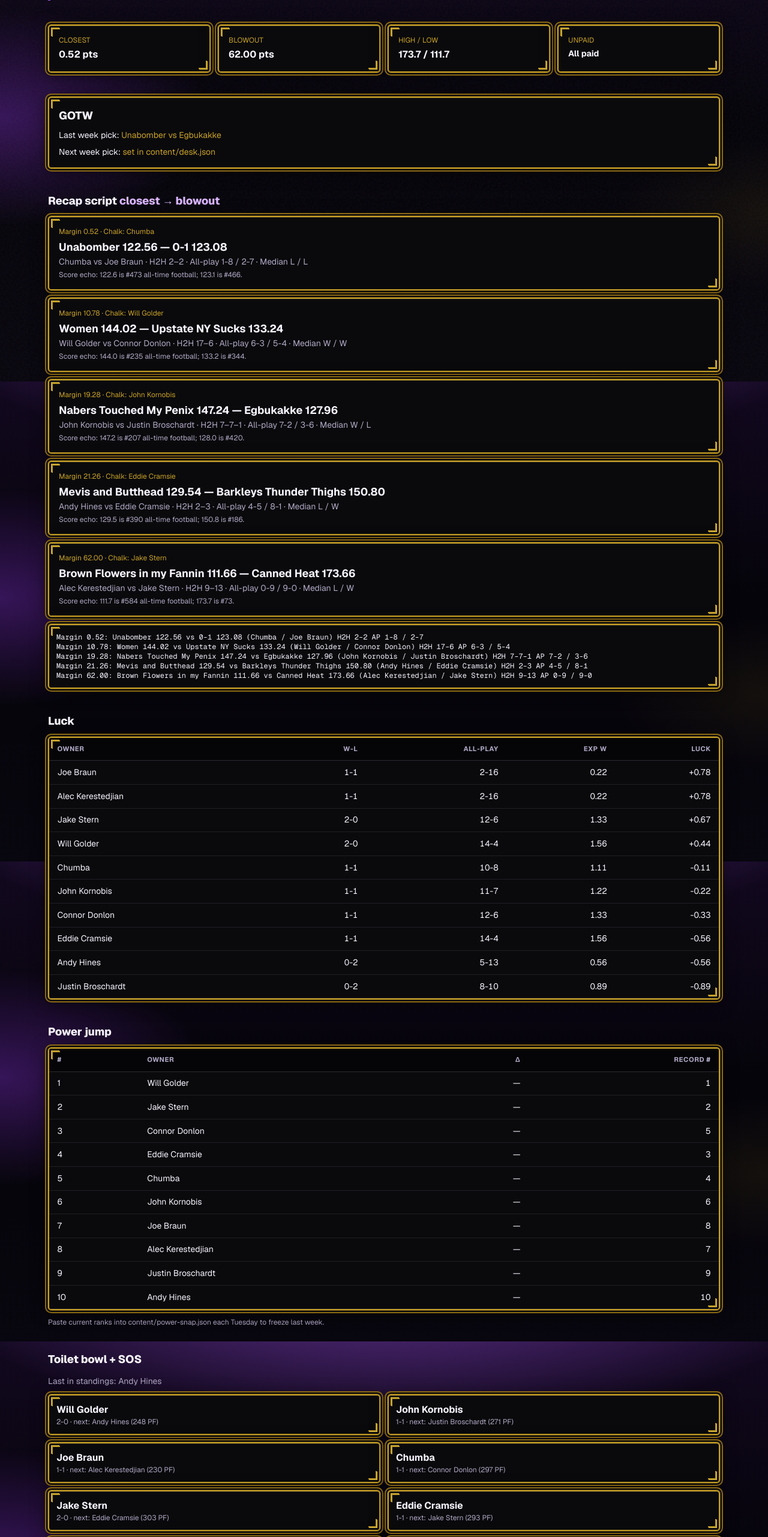
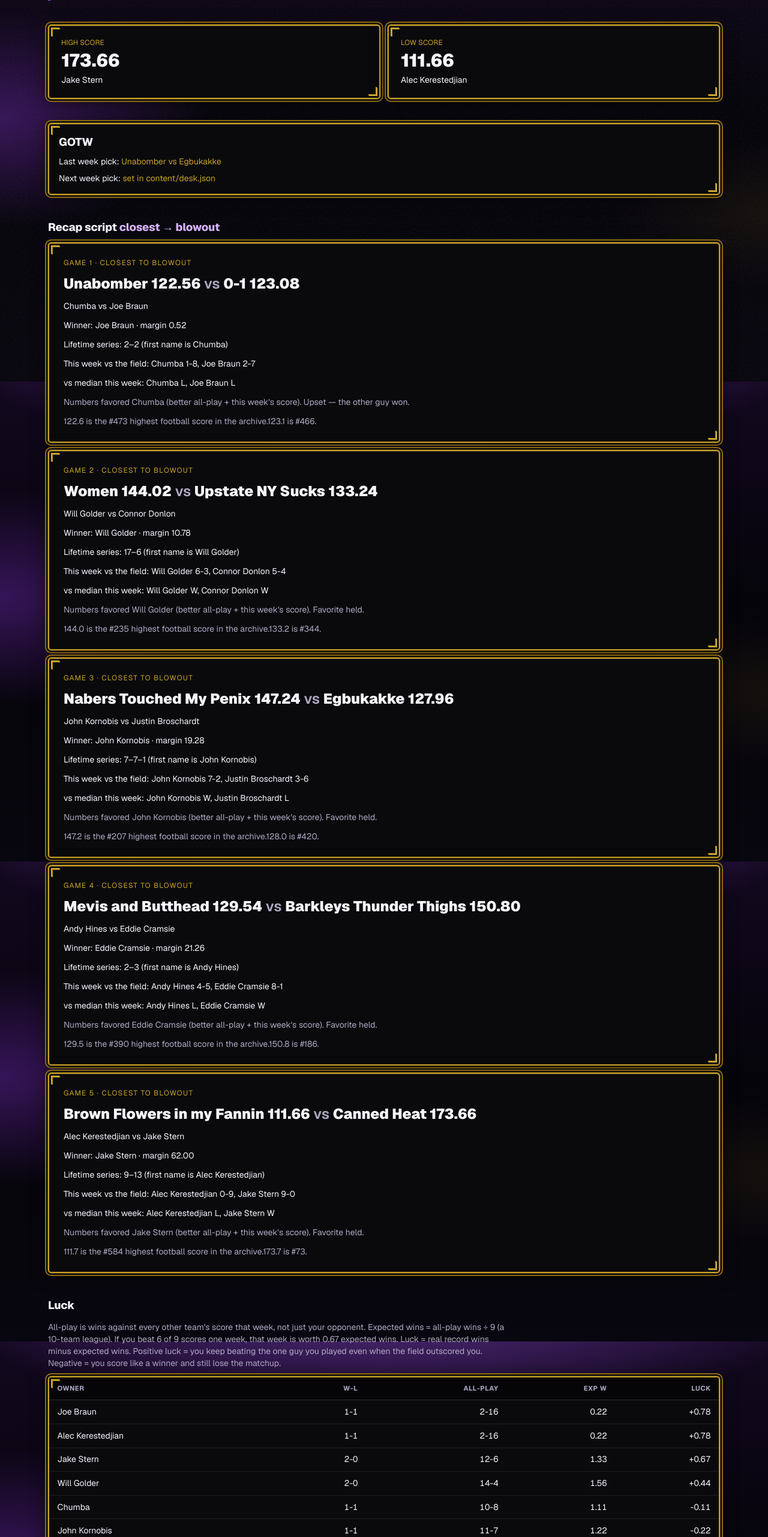
Before and after one commit to WillGolder/Fantasy-Balls-Public, a Next.js app in the folder web/: page /commissionerdesk in a window 1280 px wide. Shown: the part 164-2726 px from the top of the page at 60% size. Built offline with nearby package versions, Linux system fonts and the light colour scheme.

Commit message:
Clean up commissioner desk

```diff
--- a/web/src/app/commissionerdesk/DeskH2H.tsx
+++ b/web/src/app/commissionerdesk/DeskH2H.tsx
@@ -4,7 +4,13 @@ import { useMemo, useState } from "react";
 import type { H2HDetailed } from "@/lib/data";
 import { siteName } from "@/lib/owners";
 
-export function DeskH2H({ rows }: { rows: H2HDetailed[] }) {
+export function DeskH2H({
+  rows,
+  active,
+}: {
+  rows: H2HDetailed[];
+  active?: string[];
+}) {
   const [q, setQ] = useState("");
   const names = useMemo(() => {
     const s = new Set<string>();
@@ -15,25 +21,19 @@ export function DeskH2H({ rows }: { rows: H2HDetailed[] }) {
     return [...s].sort((a, b) => siteName(a).localeCompare(siteName(b)));
   }, [rows]);
 
-  const filtered = rows
-    .filter((r) => {
+  const focus = names.filter((n) => {
+    if (active?.length && !active.includes(n)) return false;
     if (!q) return true;
-      const n = q.toLowerCase();
-      return (
-        r.ownerA.toLowerCase().includes(n) ||
-        r.ownerB.toLowerCase().includes(n) ||
-        siteName(r.ownerA).toLowerCase().includes(n) ||
-        siteName(r.ownerB).toLowerCase().includes(n)
-      );
-    })
-    .sort((a, b) => b.totalGames - a.totalGames);
+    const needle = q.toLowerCase();
+    return n.toLowerCase().includes(needle) || siteName(n).toLowerCase().includes(needle);
+  });
 
   return (
-    <div className="space-y-3">
+    <div className="space-y-6">
       <input
         value={q}
         onChange={(e) => setQ(e.target.value)}
-        placeholder="Filter owner…"
+        placeholder="Jump to an owner…"
         className="w-full sm:w-72 rounded-md bg-[#121018] border border-[#2a2834] px-3 py-2 text-sm"
         list="desk-owners"
       />
@@ -42,39 +42,55 @@ export function DeskH2H({ rows }: { rows: H2HDetailed[] }) {
           <option key={n} value={siteName(n)} />
         ))}
       </datalist>
-      <div className="card overflow-x-auto">
+      {focus.map((name) => {
+        const mine = rows
+          .filter((r) => r.ownerA === name || r.ownerB === name)
+          .map((r) => {
+            const opp = r.ownerA === name ? r.ownerB : r.ownerA;
+            const wins = r.ownerA === name ? r.winsA : r.winsB;
+            const losses = r.ownerA === name ? r.winsB : r.winsA;
+            const fbW = r.ownerA === name ? r.footballWinsA : r.footballWinsB;
+            const fbL = r.ownerA === name ? r.footballWinsB : r.footballWinsA;
+            const bbW = r.ownerA === name ? r.baseballWinsA : r.baseballWinsB;
+            const bbL = r.ownerA === name ? r.baseballWinsB : r.baseballWinsA;
+            return { opp, wins, losses, ties: r.ties, games: r.totalGames, fbW, fbL, bbW, bbL };
+          })
+          .sort((a, b) => siteName(a.opp).localeCompare(siteName(b.opp)));
+        return (
+          <div key={name} className="card p-5 space-y-2">
+            <h3 className="text-lg font-black">{siteName(name)}</h3>
             <table className="data-table">
               <thead>
                 <tr>
-              <th>A</th>
-              <th>B</th>
+                  <th>Opponent</th>
                   <th className="num">Games</th>
-              <th className="num">A-B</th>
-              <th className="num">FB</th>
-              <th className="num">BB</th>
+                  <th className="num">{siteName(name)}–them</th>
+                  <th className="num">Football</th>
+                  <th className="num">Baseball</th>
                 </tr>
               </thead>
               <tbody>
-            {filtered.map((r) => (
-              <tr key={`${r.ownerA}__${r.ownerB}`}>
-                <td>{siteName(r.ownerA)}</td>
-                <td>{siteName(r.ownerB)}</td>
-                <td className="num">{r.totalGames}</td>
+                {mine.map((r) => (
+                  <tr key={r.opp}>
+                    <td>{siteName(r.opp)}</td>
+                    <td className="num">{r.games}</td>
                     <td className="num">
-                  {r.winsA}–{r.winsB}
+                      {r.wins}–{r.losses}
                       {r.ties ? `–${r.ties}` : ""}
                     </td>
                     <td className="num">
-                  {r.footballWinsA}–{r.footballWinsB}
+                      {r.fbW}–{r.fbL}
                     </td>
                     <td className="num">
-                  {r.baseballWinsA}–{r.baseballWinsB}
+                      {r.bbW}–{r.bbL}
                     </td>
                   </tr>
                 ))}
               </tbody>
             </table>
           </div>
+        );
+      })}
     </div>
   );
 }
--- a/web/src/app/commissionerdesk/page.tsx
+++ b/web/src/app/commissionerdesk/page.tsx
@@ -5,7 +5,6 @@ import {
   getHeadToHeadRecordsDetailed,
   getAllPlayTable,
   getMedianTable,
-  getLeagueConfig,
 } from "@/lib/data";
 import {
   getDeskConfig,
@@ -38,12 +37,9 @@ export default function CommissionerDeskPage() {
   const chug = season ? getChugLog(season) : [];
   const power = year ? getPowerJumps(cfg.sport, year) : [];
   const h2h = getHeadToHeadRecordsDetailed();
-  const config = getLeagueConfig();
-  const paid = new Set((config.dues?.paid || []).map((n) => n.toLowerCase()));
-  const owners = season
-    ? season.teams.map((t) => ownerDisplayName(t))
-    : [];
-  const unpaid = owners.filter((n) => ![...paid].some((p) => n.toLowerCase().includes(p) || p.includes(n.toLowerCase().split(" ")[0])));
+  const activeOwners = new Set(
+    season ? season.teams.map((t) => ownerDisplayName(t)) : []
+  );
 
   const sortedWeek = [...thisWeek].sort((a, b) => a.margin - b.margin);
   const gotwNames = (cfg.gotwLast || []).map((s) => s.toLowerCase());
@@ -56,13 +52,39 @@ export default function CommissionerDeskPage() {
     ? [gotwGame, ...sortedWeek.filter((g) => g !== gotwGame)]
     : sortedWeek;
 
-  const high = [...thisWeek].sort((a, b) => Math.max(b.homeScore, b.awayScore) - Math.max(a.homeScore, a.awayScore))[0];
-  const lowGame = [...thisWeek].sort((a, b) => Math.min(a.homeScore, a.awayScore) - Math.min(b.homeScore, b.awayScore))[0];
-  const echoes = year ? getHistoricalScores(cfg.sport).slice(0, 8) : [];
+  const echoes = year
+    ? getHistoricalScores(cfg.sport)
+        .filter((e) => activeOwners.has(e.owner))
+        .slice(0, 8)
+    : [];
 
-  const lastPlace = season
-    ? [...season.teams].sort((a, b) => (b.final_standing || b.standing || 99) - (a.final_standing || a.standing || 99))[0]
-    : null;
+  const standingsSorted = season
+    ? [...season.teams].sort((a, b) => {
+        const ag = (a.wins || 0) + (a.losses || 0) + (a.ties || 0);
+        const bg = (b.wins || 0) + (b.losses || 0) + (b.ties || 0);
+        const ap = ag ? (a.wins || 0) / ag : 0;
+        const bp = bg ? (b.wins || 0) / bg : 0;
+        if (ap !== bp) return ap - bp;
+        return (a.points_for || 0) - (b.points_for || 0);
+      })
+    : [];
+  const basement = standingsSorted.slice(0, 3);
+
+  function highLowWho() {
+    let hi = { owner: "", score: 0 };
+    let lo = { owner: "", score: 9999 };
+    for (const g of thisWeek) {
+      for (const [owner, score] of [
+        [g.homeOwner, g.homeScore],
+        [g.awayOwner, g.awayScore],
+      ] as const) {
+        if (score > hi.score) hi = { owner, score };
+        if (score < lo.score) lo = { owner, score };
+      }
+    }
+    return { hi, lo };
+  }
+  const hl = highLowWho();
 
   function apCell(owner: string) {
     const row = allPlay.rows.find((r) => r.ownerName === owner);
@@ -83,11 +105,6 @@ export default function CommissionerDeskPage() {
     return `${r.winsB}–${r.winsA}${r.ties ? `–${r.ties}` : ""}`;
   }
 
-  const scriptLines = recapOrder.map((g, i) => {
-    const label = i === 0 && gotwGame ? "GOTW" : `Margin ${g.margin.toFixed(2)}`;
-    return `${label}: ${g.homeTeam} ${g.homeScore.toFixed(2)} vs ${g.awayTeam} ${g.awayScore.toFixed(2)} (${siteName(g.homeOwner)} / ${siteName(g.awayOwner)}) H2H ${series(g.homeOwner, g.awayOwner)} AP ${apCell(g.homeOwner)} / ${apCell(g.awayOwner)}`;
-  });
-
   return (
     <div className="space-y-10">
       <div className="page-header-bar">
@@ -103,35 +120,16 @@ export default function CommissionerDeskPage() {
         </p>
       </div>
 
-      <section className="grid gap-3 sm:grid-cols-2 lg:grid-cols-4">
-        <div className="card p-4">
-          <p className="text-xs uppercase text-[var(--gold)]">Closest</p>
-          <p className="font-bold mt-1">
-            {sortedWeek[0]
-              ? `${sortedWeek[0].margin.toFixed(2)} pts`
-              : "—"}
-          </p>
+      <section className="grid gap-3 sm:grid-cols-2">
+        <div className="card p-5">
+          <p className="text-xs uppercase text-[var(--gold)]">High score</p>
+          <p className="text-3xl font-black mt-1">{hl.hi.score ? hl.hi.score.toFixed(2) : "—"}</p>
+          <p className="text-sm mt-1">{hl.hi.owner ? siteName(hl.hi.owner) : ""}</p>
         </div>
-        <div className="card p-4">
-          <p className="text-xs uppercase text-[var(--gold)]">Blowout</p>
-          <p className="font-bold mt-1">
-            {sortedWeek.at(-1)
-              ? `${sortedWeek.at(-1)!.margin.toFixed(2)} pts`
-              : "—"}
-          </p>
-        </div>
-        <div className="card p-4">
-          <p className="text-xs uppercase text-[var(--gold)]">High / low</p>
-          <p className="font-bold mt-1">
-            {high ? Math.max(high.homeScore, high.awayScore).toFixed(1) : "—"} /{" "}
-            {lowGame ? Math.min(lowGame.homeScore, lowGame.awayScore).toFixed(1) : "—"}
-          </p>
-        </div>
-        <div className="card p-4">
-          <p className="text-xs uppercase text-[var(--gold)]">Unpaid</p>
-          <p className="font-bold mt-1 text-sm">
-            {unpaid.length ? unpaid.map(siteName).join(", ") : "All paid"}
-          </p>
+        <div className="card p-5">
+          <p className="text-xs uppercase text-[var(--gold)]">Low score</p>
+          <p className="text-3xl font-black mt-1">{hl.lo.score < 9999 ? hl.lo.score.toFixed(2) : "—"}</p>
+          <p className="text-sm mt-1">{hl.lo.owner ? siteName(hl.lo.owner) : ""}</p>
         </div>
       </section>
 
@@ -170,36 +168,49 @@ export default function CommissionerDeskPage() {
             const echoHome = scoreRank(cfg.sport, g.homeScore);
             const echoAway = scoreRank(cfg.sport, g.awayScore);
             const chalk = chalkFavorite(g, luck);
+            const favoredWon = chalk && g.winnerOwner === chalk;
             return (
-              <div key={`${g.homeId}-${g.awayId}-${g.week}`} className="card p-4">
-                <p className="text-xs text-[var(--gold)]">
-                  {i === 0 && gotwGame ? "GAME OF THE WEEK" : `Margin ${g.margin.toFixed(2)}`}
-                  {chalk ? ` · Chalk: ${siteName(chalk)}` : ""}
+              <div key={`${g.homeId}-${g.awayId}-${g.week}`} className="card p-6 space-y-3">
+                <p className="text-xs uppercase tracking-widest text-[var(--gold)]">
+                  {i === 0 && gotwGame ? "Game of the week" : `Game ${i + 1} · closest to blowout`}
                 </p>
-                <p className="font-bold text-lg mt-1">
-                  {g.homeTeam} {g.homeScore.toFixed(2)} — {g.awayTeam}{" "}
-                  {g.awayScore.toFixed(2)}
+                <p className="text-2xl font-black leading-tight">
+                  {g.homeTeam} {g.homeScore.toFixed(2)}
+                  <span className="text-[var(--muted)] font-semibold"> vs </span>
+                  {g.awayTeam} {g.awayScore.toFixed(2)}
+                </p>
+                <p className="text-sm">{siteName(g.homeOwner)} vs {siteName(g.awayOwner)}</p>
+                <p className="text-sm">Winner: {g.winnerOwner ? siteName(g.winnerOwner) : "tie"} · margin {g.margin.toFixed(2)}</p>
+                <p className="text-sm">Lifetime series: {series(g.homeOwner, g.awayOwner)} (first name is {siteName(g.homeOwner)})</p>
+                <p className="text-sm">
+                  This week vs the field: {siteName(g.homeOwner)} {apCell(g.homeOwner)}, {siteName(g.awayOwner)} {apCell(g.awayOwner)}
+                </p>
+                <p className="text-sm">
+                  vs median this week: {siteName(g.homeOwner)} {medCell(g.homeOwner)}, {siteName(g.awayOwner)} {medCell(g.awayOwner)}
                 </p>
                 <p className="text-sm text-[var(--muted)]">
-                  {siteName(g.homeOwner)} vs {siteName(g.awayOwner)} · H2H {series(g.homeOwner, g.awayOwner)} ·
-                  All-play {apCell(g.homeOwner)} / {apCell(g.awayOwner)} · Median{" "}
-                  {medCell(g.homeOwner)} / {medCell(g.awayOwner)}
+                  Numbers favored {chalk ? siteName(chalk) : "neither"} (better all-play + this week&apos;s score).
+                  {chalk && g.winnerOwner && chalk !== g.winnerOwner ? " Upset — the other guy won." : favoredWon ? " Favorite held." : ""}
                 </p>
-                <p className="text-xs text-[var(--muted)] mt-1">
-                  Score echo: {g.homeScore.toFixed(1)} is #{echoHome} all-time {cfg.sport};{" "}
+                <p className="text-sm text-[var(--muted)]">
+                  {g.homeScore.toFixed(1)} is the #{echoHome} highest {cfg.sport} score in the archive.
                   {g.awayScore.toFixed(1)} is #{echoAway}.
                 </p>
               </div>
             );
           })}
         </div>
-        <pre className="card p-3 text-xs overflow-x-auto whitespace-pre-wrap">
-          {scriptLines.join("\n") || "No completed games yet."}
-        </pre>
       </section>
 
       <section className="space-y-3">
         <h2 className="section-title">Luck</h2>
+        <p className="text-sm text-[var(--muted)] max-w-3xl">
+          All-play is wins against every other team&apos;s score that week, not just your opponent.
+          Expected wins = all-play wins ÷ 9 (a 10-team league). If you beat 6 of 9 scores one week,
+          that week is worth 0.67 expected wins. Luck = real record wins minus expected wins.
+          Positive luck = you keep beating the one guy you played even when the field outscored you.
+          Negative = you score like a winner and still lose the matchup.
+        </p>
         <div className="card overflow-x-auto">
           <table className="data-table">
             <thead>
@@ -262,26 +273,69 @@ export default function CommissionerDeskPage() {
       </section>
 
       <section className="space-y-3">
-        <h2 className="section-title">Toilet bowl + SOS</h2>
+        <h2 className="section-title">Toilet bowl</h2>
         <p className="text-sm text-[var(--muted)]">
-          Last in standings:{" "}
-          {lastPlace ? siteName(ownerDisplayName(lastPlace)) : "—"}
+          Worst three records right now. Next three opponents by leftover 0–0 games in the archive.
         </p>
-        <div className="grid gap-3 sm:grid-cols-2">
-          {season?.teams.map((t) => {
-            const upcoming = getUpcomingOpponents(season, t.team_id, 3);
+        <div className="space-y-3">
+          {basement.map((t, i) => {
+            const upcoming = getUpcomingOpponents(season!, t.team_id, 3);
             return (
-              <div key={t.team_id} className="card p-3">
-                <p className="font-bold">{siteName(ownerDisplayName(t))}</p>
-                <p className="text-xs text-[var(--muted)]">
-                  {t.wins}-{t.losses} · next:{" "}
-                  {upcoming.length
-                    ? upcoming.map((u) => `${siteName(u.owner)} (${u.pf.toFixed(0)} PF)`).join(" · ")
-                    : "no future games stored"}
-                </p>
+              <div key={t.team_id} className="card p-5">
+                <p className="text-xs text-[var(--gold)]">{i === 0 ? "Last place" : i === 1 ? "Second last" : "Third last"}</p>
+                <p className="text-xl font-black">{siteName(ownerDisplayName(t))} · {t.wins}-{t.losses}</p>
+                <p className="text-sm mt-2">Upcoming:</p>
+                {upcoming.length ? (
+                  <ul className="text-sm list-disc ml-5">
+                    {upcoming.map((u) => (
+                      <li key={u.owner}>
+                        {siteName(u.owner)} ({u.pf.toFixed(0)} PF so far)
+                      </li>
+                    ))}
+                  </ul>
+                ) : (
+                  <p className="text-sm text-[var(--muted)]">No leftover games stored yet — SOS fills in after more weeks pull.</p>
+                )}
               </div>
             );
           })}
+        </div>
+      </section>
+
+      <section className="space-y-3">
+        <h2 className="section-title">Schedule of death</h2>
+        <p className="text-sm text-[var(--muted)]">
+          Next three opponents for every active team, toughest first by opponent PF.
+        </p>
+        <div className="card overflow-x-auto">
+          <table className="data-table">
+            <thead>
+              <tr>
+                <th>Owner</th>
+                <th>Next 3</th>
+                <th className="num">Opp PF</th>
+              </tr>
+            </thead>
+            <tbody>
+              {season?.teams
+                .map((t) => {
+                  const upcoming = getUpcomingOpponents(season, t.team_id, 3);
+                  return { t, upcoming, heat: upcoming.reduce((s, u) => s + u.pf, 0) };
+                })
+                .sort((a, b) => b.heat - a.heat)
+                .map(({ t, upcoming, heat }) => (
+                  <tr key={t.team_id}>
+                    <td>{siteName(ownerDisplayName(t))}</td>
+                    <td>
+                      {upcoming.length
+                        ? upcoming.map((u) => siteName(u.owner)).join(", ")
+                        : "—"}
+                    </td>
+                    <td className="num">{heat ? heat.toFixed(0) : "—"}</td>
+                  </tr>
+                ))}
+            </tbody>
+          </table>
         </div>
       </section>
 
@@ -300,7 +354,7 @@ export default function CommissionerDeskPage() {
                 const theirs = r.ownerA === name ? r.winsB : r.winsA;
                 return { opp, mine, theirs, games: r.totalGames };
               })
-              .filter((x) => x.games >= 3 && x.mine === 0)
+              .filter((x) => x.games >= 3 && x.mine === 0 && activeOwners.has(x.opp))
               .sort((a, b) => b.games - a.games)
               .slice(0, 2);
             return (
@@ -308,6 +362,7 @@ export default function CommissionerDeskPage() {
                 <p className="font-black">{siteName(name)}</p>
                 <p className="text-sm">
                   {t.wins}-{t.losses} · luck {l ? (l.luck >= 0 ? "+" : "") + l.luck.toFixed(2) : "—"}
+                  {l ? ` (${l.luck >= 0 ? "winning more matchups than the field scores say" : "scoring like a winner, losing the one that counts"})` : ""}
                 </p>
                 <p className="text-xs text-[var(--muted)]">
                   Close ≤10: {c ? `${c.closeW}-${c.closeL}` : "—"} · ≤5:{" "}
@@ -338,6 +393,7 @@ export default function CommissionerDeskPage() {
 
       <section className="space-y-3">
         <h2 className="section-title">Historical echoes</h2>
+        <p className="text-sm text-[var(--muted)]">Highest scores by managers in this year&apos;s football league only.</p>
         <ol className="text-sm space-y-1">
           {echoes.map((e, i) => (
             <li key={`${e.year}-${e.owner}-${i}`}>
```
Lines whose indentation alone changed are shown as unchanged.
